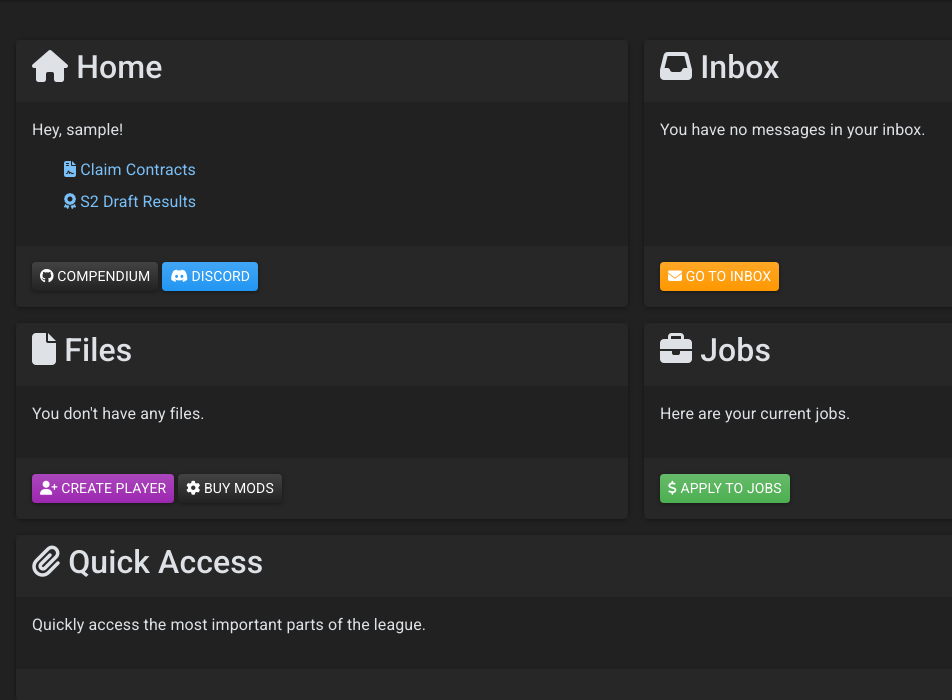
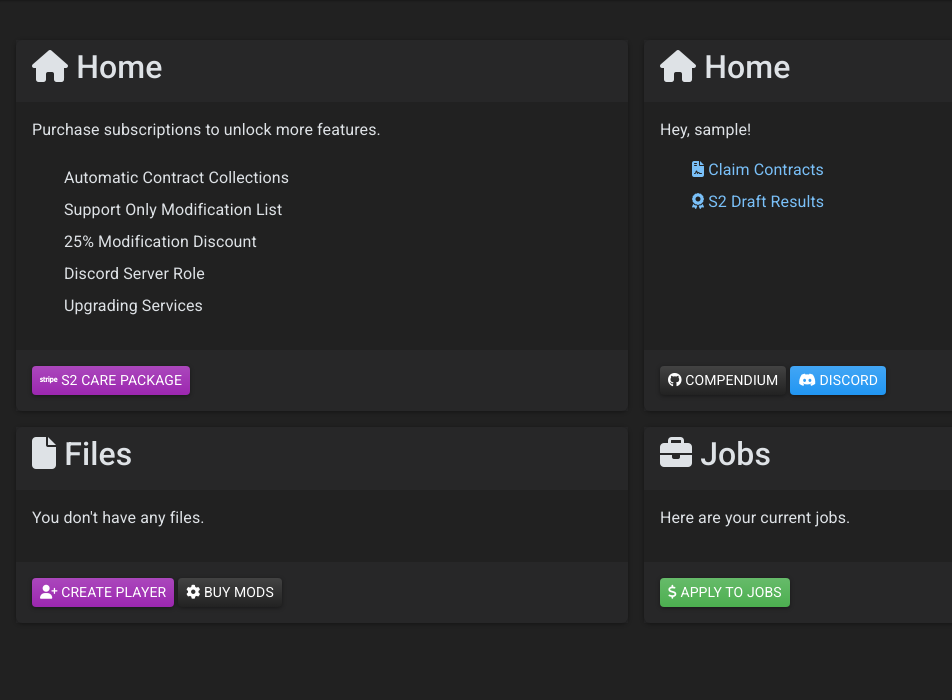
Before and after one commit to doublesync/TheRussellCup, a Django app: page / in a window 1280 px wide. Shown: the part 85-785 px from the top of the page, without its empty margins (4-956 px from the left). Run offline with Django 5.2, Linux system fonts and the light colour scheme; the visitor is signed in with stand-in values (Sample User, id 1); data that the repository does not hold is empty; some libraries are stand-ins or nearby versions.

Commit message:
Added care package subscription information.

```diff
--- a/templates/pages/home.html
+++ b/templates/pages/home.html
@@ -6,6 +6,30 @@
 {% block content %}
 <div class="container-fluid">
     <div class="row">
+        <!-- Stripe card -->
+        <div class="col-md-6 gx-3 gy-3">
+            <div class="card h-100">
+                <div class="card-header">
+                    <h2><i class="fa-solid fa-home"></i> Home</h2>
+                </div>
+                <div class="card-body">
+                    <p>Purchase subscriptions to unlock more features.</p>
+                    <ul>
+                        <ul class="list-group mt-2">
+                            <li class="list-group mt-2">Automatic Contract Collections</li>
+                            <li class="list-group mt-2">Support Only Modification List</li>
+                            <li class="list-group mt-2">25% Modification Discount</li>
+                            <li class="list-group mt-2">Discord Server Role</li>
+                            <li class="list-group mt-2">Upgrading Services</li>
+                        </ul>
+                    </ul>
+                </div>
+                <div class="card-footer p-3">
+                    <a href="https://donate.stripe.com/aEUdUuaYN3rZ1LGcMN" class="btn btn-sm btn-info"><i class="fa-brands fa-stripe"></i> S2 Care Package</a>
+                </div>
+            </div>
+        </div>
+        <!-- Home card -->
         <div class="col-md-6 gx-3 gy-3">
             <div class="card h-100">
                 <div class="card-header">
@@ -27,19 +51,7 @@
                 </div>
             </div>
         </div>
-        <div class="col-md-6 gx-3 gy-3">
-            <div class="card h-100">
-                <div class="card-header">
-                    <h2><i class="fa-solid fa-inbox"></i> Inbox</h2>
-                </div>
-                <div class="card-body">
-                    <p>You have no messages in your inbox.</p>
-                </div>
-                <div class="card-footer p-3">
-                    <a href="#" class="btn btn-sm btn-warning"><i class="fa-solid fa-envelope"></i> Go to inbox</a>
-                </div>
-            </div>
-        </div>
+        <!-- Files card -->
         <div class="col-md-6 gx-3 gy-3">
             <div class="card h-100">
                 <div class="card-header">
@@ -62,6 +74,7 @@
                 </div>
             </div>
         </div>
+        <!-- Jobs card -->
         <div class="col-md-6 gx-3 gy-3">
             <div class="card h-100">
                 <div class="card-header">
@@ -85,18 +98,6 @@
                 </div>
             </div>
         </div>
-        <div class="col-12 gx-3 gy-3">
-            <div class="card h-100">
-                <div class="card-header">
-                    <h2><i class="fa-solid fa-paperclip"></i> Quick Access</h2>
-                </div>
-                <div class="card-body">
-                    <p>Quickly access the most important parts of the league.</p>
-                </div>
-                <div class="card-footer p-3">
-                </div>
-            </div>
-        </div>
     </div>
 </div>
 {% endblock content %}
```
